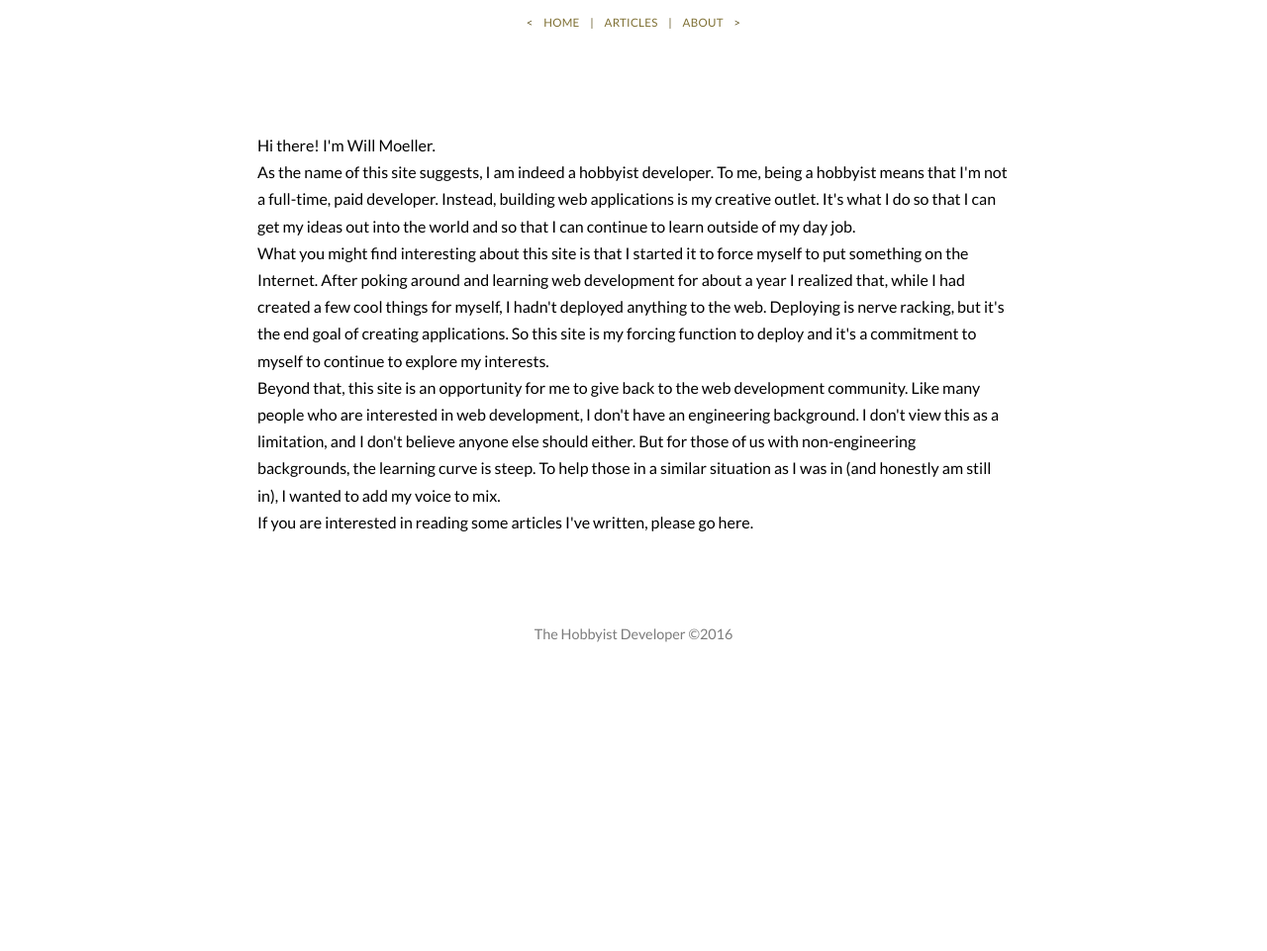
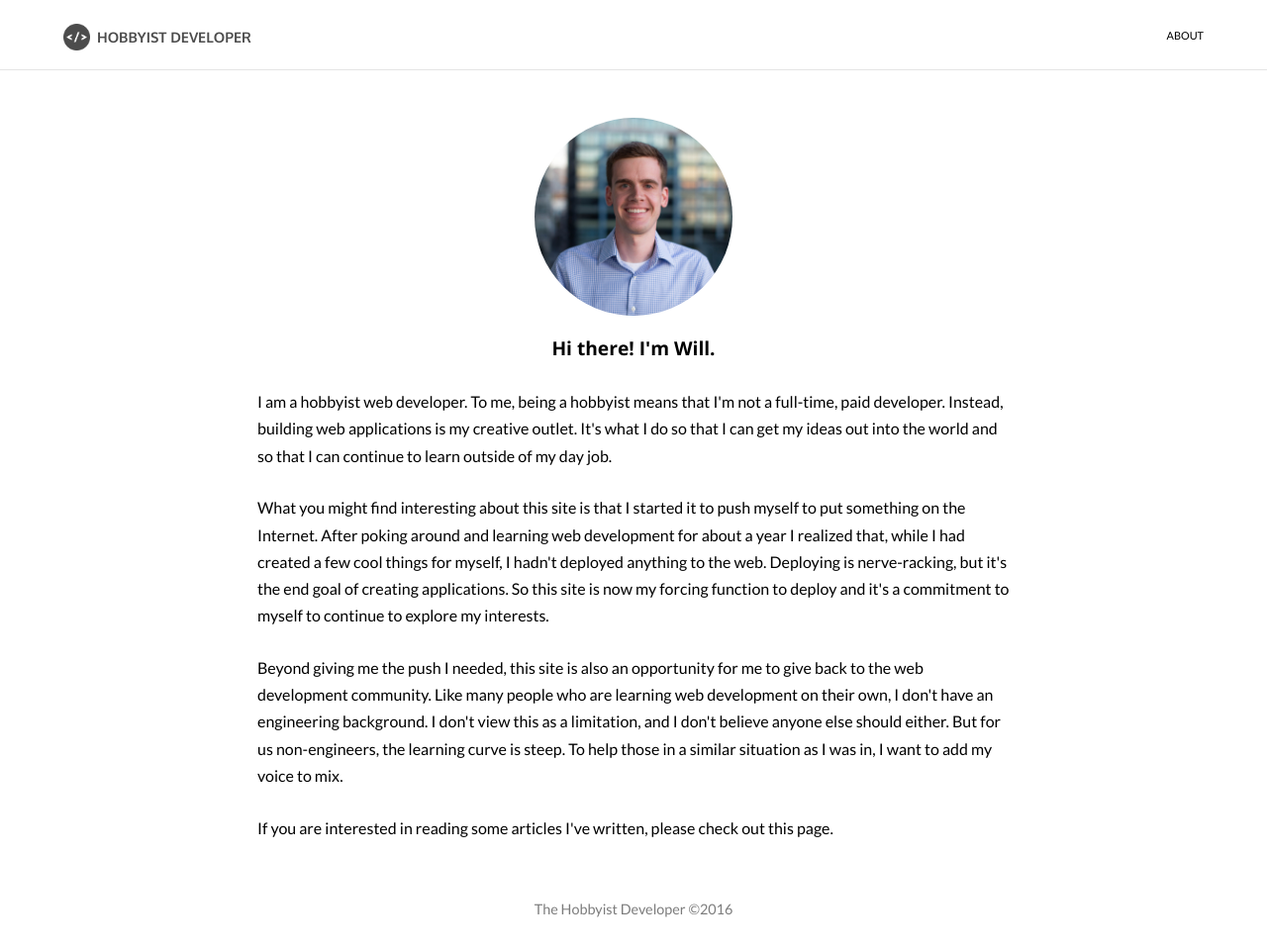
Before and after one commit to willmoeller/hobbyist-developer, a Jekyll site: the page built from about/index.html, in a window 1280 px wide. Shown: the whole page at 99% size. Built offline with Jekyll 4.4.1, drawn with Linux system fonts in a browser that asks for light colours; some web fonts are replaced; before the commit the page ends 900 px from its top, so only the background shows below that.

Commit message:
Edit navbar and add about page

```diff
--- a/_includes/navigation.html
+++ b/_includes/navigation.html
@@ -1,11 +1,17 @@
-<nav class="main-nav">
-  <ul>
-    <span><</span>
-    <li><a href="{{site.base_url}}/{{}}">Home</a></li>
-    <span>|</span>
-    <li><a href="{{site.base_url}}/{{}}">Articles</a></li>
-    <span>|</span>
-    <li><a href="{{site.base_url}}/{{}}">About</a></li>
-    <span>></span>
-  </ul>
-</nav>
+<header class="border">
+  <div class="clearfix main-nav">
+    <section class="logo clearfix">
+      <a href="{{site.base_url}}/index">
+        <img src="{{site.base_url}}/assets/logo.png">
+        <p>Hobbyist Developer</p>
+      </a>
+    </section>
+    <section>
+      <nav class="nav">
+        <ul>
+          <li><a href="{{site.base_url}}/about">About</a></li>
+        </ul>
+      </nav>
+    </section>
+  </div>
+</header>
--- a/_sass/styles.scss
+++ b/_sass/styles.scss
@@ -54,9 +54,10 @@ table {
 
 @import url('https://fonts.googleapis.com/css?family=Shrikhand');
 @import url('https://fonts.googleapis.com/css?family=Raleway');
-@import url('https://fonts.googleapis.com/css?family=Lato:400,400i,700i');
+@import url('https://fonts.googleapis.com/css?family=Lato:400,400i,700,700i');
 @import url('https://fonts.googleapis.com/css?family=Montserrat:700');
 @import url('https://fonts.googleapis.com/css?family=Open+Sans:700');
+@import url('https://fonts.googleapis.com/css?family=Oxygen:700');
 
 body {
   font: 1em 'Lato', sans-serif;
@@ -64,6 +65,14 @@ body {
 
 p {
   line-height: 1.7em;
+}
+
+/* ==========================================================================
+   Images
+   ========================================================================== */
+
+.img-circle {
+  border-radius: 50%;
 }
 
 /* ==========================================================================
@@ -76,6 +85,36 @@ p {
   -webkit-box-sizing: border-box;
      -moz-box-sizing: border-box;
           box-sizing: border-box;
+}
+
+/* Clearfix
+   ========================================================================== */
+
+.clearfix:before,
+.clearfix:after {
+  content: "";
+  display: table;
+}
+
+.clearfix:after {
+  clear: both;
+}
+
+.clearfix {
+  clear: both;
+  *zoom: 1;
+}
+
+/* Buttons
+   ========================================================================== */
+
+.btn {
+  text-transform: uppercase;
+  font-weight: 700;
+  border: 2px solid #000000;
+  padding: 10px;
+  border-radius: 5px;
+  font-size: 0.8em;
 }
 
 /* Links
@@ -99,33 +138,56 @@ a:visited {
    ========================================================================== */
 
 .main-nav {
-  background-color: #FFFFFF;
-  height: 45px;
-  color: #6A5E2F;
-  text-align: center;
-  font-size: 0.72em;
-  letter-spacing: 0.025em;
-  .yellow {
-    background-color: #FFE272;
+  margin: 0 auto;
+  max-width: 90%;
+  height: 70px;
+}
+
+.border {
+  border-bottom: 1px solid #E4E4E4;
+}
+
+.logo {
+  float: left;
+  display: inline-block;
+  font-family: "Oxygen";
+  text-transform: uppercase;
+  font-size: 0.9em;
+  img {
+    float: left;
+    height: 27px;
+    margin-top: 24px;
   }
-  span {
-    padding-left: 0.7em;
-    padding-right: 0.7em;
+  p {
+    color: #4C4C4C;
+    margin-top: 25px;
+    margin-left: 7px;
+    float: right;
   }
+  a:visited {
+    color: #000;
+  }
+}
+
+.nav {
+  float: right;
   li {
+    color: #4C4C4C;
     text-transform: uppercase;
     display: inline-block;
-    padding-top: 1.4em;
+    font-size: 0.68em;
+    margin-top: 2.7em;
+    margin-left: 2.2em;
   }
   a:link {
-    color: #7F7034;
+    color: #000;
     text-decoration: none;
   }
   a:hover {
     border-bottom: 1px solid #7F7034;
   }
   a:visited {
-    color: #7F7034;
+    color: #000;
     border-bottom: 1px solid #7F7034;
   }
 }
@@ -227,6 +289,24 @@ a:visited {
   }
 }
 
+.page {
+  p {
+    margin-bottom: 1.6em;
+  }
+  .page-header {
+    text-align: center;
+    margin-top: 3em;
+    margin-bottom: 1.7em;
+    h1 {
+      font-size: 1.2em;
+      font-family: "Open Sans";
+    }
+    img {
+      margin-bottom: 1em;
+    }
+  }
+}
+
 /* Footer
    ========================================================================== */
 
--- a/about/index.html
+++ b/about/index.html
@@ -2,14 +2,17 @@
 layout: default
 ---
 
-<section class="wrapper content-block content">
-  <p>Hi there! I'm Will Moeller.</p>
+<section class="wrapper page">
+  <div class="page-header">
+    <img class="img-circle" src="{{site.base_url}}/assets/profile.jpg" height="200">
+    <h1>Hi there! I'm Will.</h1>
+  </div>
 
-  <p>As the name of this site suggests, I am indeed a hobbyist developer. To me, being a hobbyist means that I'm not a full-time, paid developer. Instead, building web applications is my creative outlet. It's what I do so that I can get my ideas out into the world and so that I can continue to learn outside of my day job.</p>
+  <p>I am a hobbyist web developer. To me, being a hobbyist means that I'm not a full-time, paid developer. Instead, building web applications is my creative outlet. It's what I do so that I can get my ideas out into the world and so that I can continue to learn outside of my day job.</p>
 
-  <p>What you might find interesting about this site is that I started it to force myself to put something on the Internet. After poking around and learning web development for about a year I realized that, while I had created a few cool things for myself, I hadn't deployed anything to the web. Deploying is nerve racking, but it's the end goal of creating applications. So this site is my forcing function to deploy and it's a commitment to myself to continue to explore my interests.</p>
+  <p>What you might find interesting about this site is that I started it to push myself to put something on the Internet. After poking around and learning web development for about a year I realized that, while I had created a few cool things for myself, I hadn't deployed anything to the web. Deploying is nerve-racking, but it's the end goal of creating applications. So this site is now my forcing function to deploy and it's a commitment to myself to continue to explore my interests.</p>
 
-  <p>Beyond that, this site is an opportunity for me to give back to the web development community. Like many people who are interested in web development, I don't have an engineering background.  I don't view this as a limitation, and I don't believe anyone else should either. But for those of us with non-engineering backgrounds, the learning curve is steep. To help those in a similar situation as I was in (and honestly am still in), I wanted to add my voice to mix.</p>
+  <p>Beyond giving me the push I needed, this site is also an opportunity for me to give back to the web development community. Like many people who are learning web development on their own, I don't have an engineering background.  I don't view this as a limitation, and I don't believe anyone else should either. But for us non-engineers, the learning curve is steep. To help those in a similar situation as I was in, I want to add my voice to mix.</p>
 
-  <p>If you are interested in reading some articles I've written, please go here.</p>
+  <p>If you are interested in reading some articles I've written, please check out this page.</p>
 </section>
```
Also changed, not shown: assets/logo.png (added), assets/profile.jpg (added), index.html (renamed from home/index.html).
